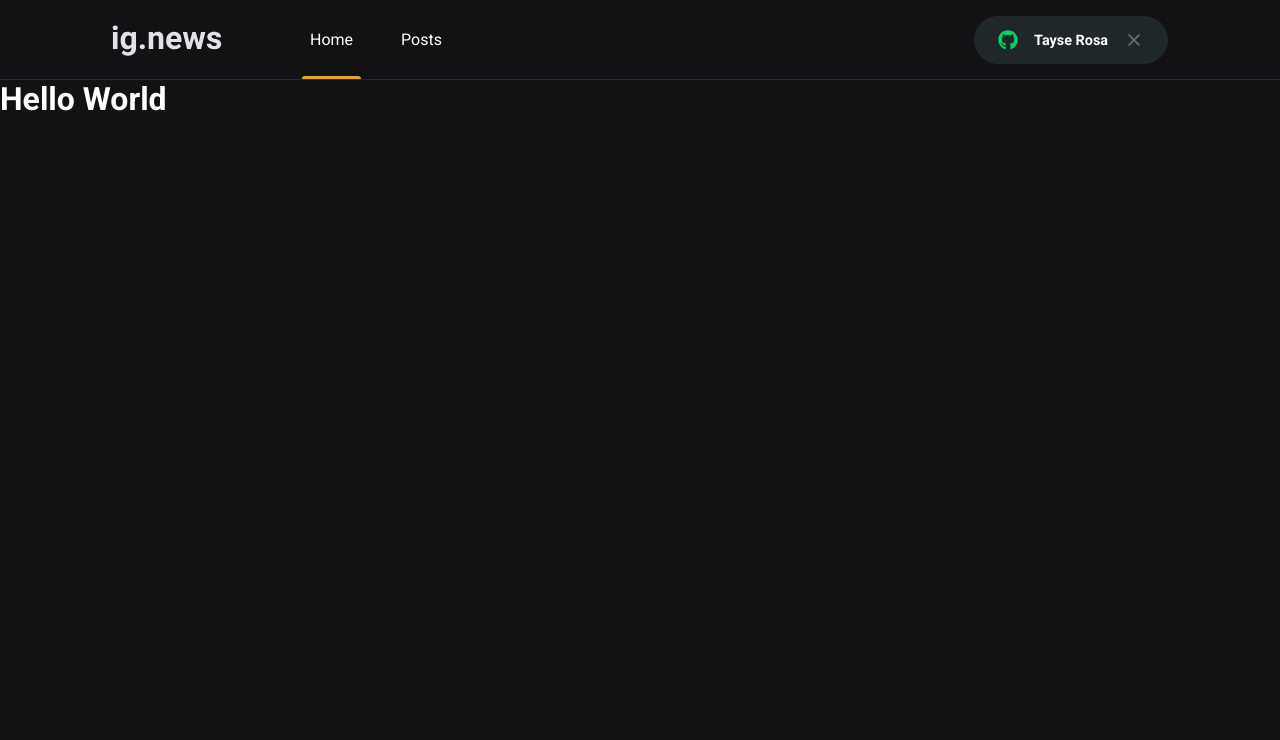
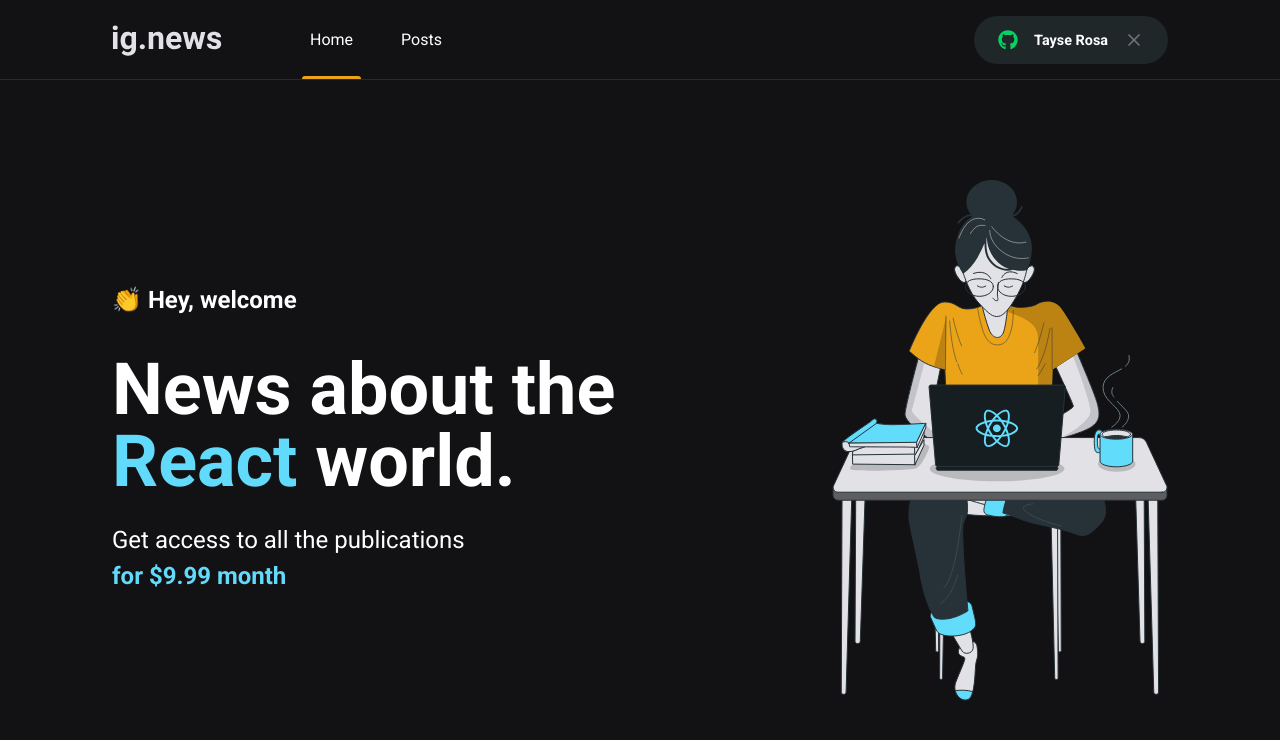
Before and after one commit to TayseRosa/IgniteTrilhaReactJSChapterIIINextJS, a Next.js app: page / in a window 1280 px wide. Shown: the top 740 px of the page. Built offline with nearby package versions, Linux system fonts and the light colour scheme.

Commit message:
Pagina Home

```diff
--- /dev/null
+++ b/src/pages/home.module.scss
@@ -0,0 +1,41 @@
+.contentContainer {
+  max-width: 1120px;
+  margin: 0 auto;
+  padding: 0 2rem;
+  height: calc(100vh - 5rem);
+
+  display: flex;
+  align-items: center;
+  justify-content: space-between;
+}
+
+.hero {
+  max-width: 600px;
+
+  > span {
+    font-size: 1.5rem;
+    font-weight: bold;
+  }
+
+  h1 {
+    font-size: 4.5rem;
+    line-height: 4.5rem;
+    font-weight: 900;
+    margin-top: 2.5rem;
+
+    span {
+      color: var(--cyan-500);
+    }
+  }
+
+  p {
+    font-size: 1.5rem;
+    line-height: 2.25rem;
+    margin-top: 1.5rem;
+
+    span {
+      color: var(--cyan-500);
+      font-weight: bold;
+    }
+  }
+}
--- a/src/pages/index.tsx
+++ b/src/pages/index.tsx
@@ -1,16 +1,26 @@
 import Head from 'next/head';
-import styles from  '../styles/home.module.scss';
+import styles from  './home.module.scss';
 
 export default function Home() {
   return (
     <>
     <Head>
-      <title>ig.news</title>
+      <title>Home | ig.news</title>
     </Head>
 
-    <h1>
-      Hello World
-    </h1>
+    <main className={styles.contentContainer}>
+      <section className={styles.hero} >
+        <span> 👏 Hey, welcome</span>
+        <h1>News about the <span>React</span> world. </h1>
+        <p>
+          Get access to all the publications <br/>
+          <span>for $9.99 month</span>
+
+        </p>
+      </section>
+
+      <img src="/images/avatar.svg" alt="Girl coding" />
+    </main>
     </>
   );
 }
```
